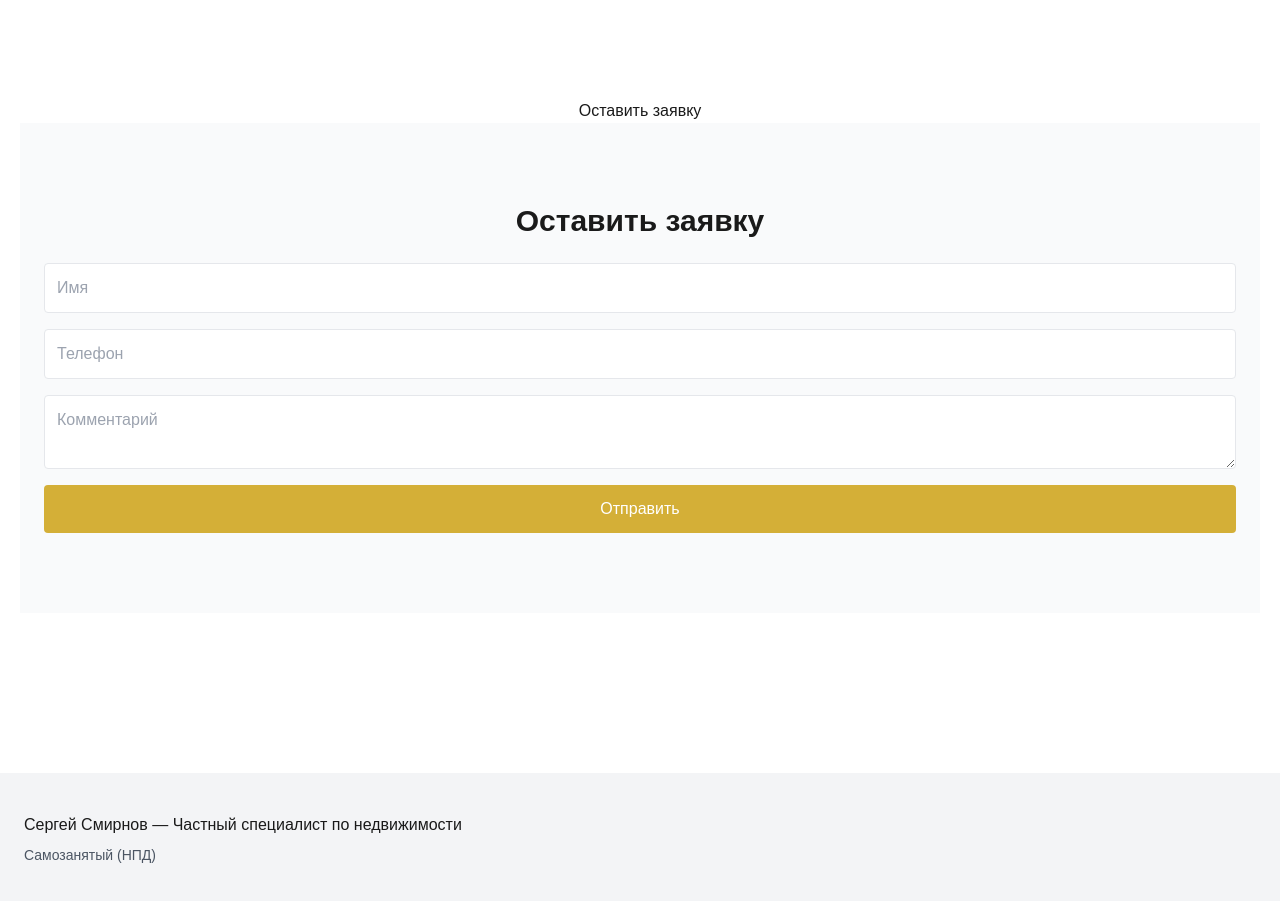
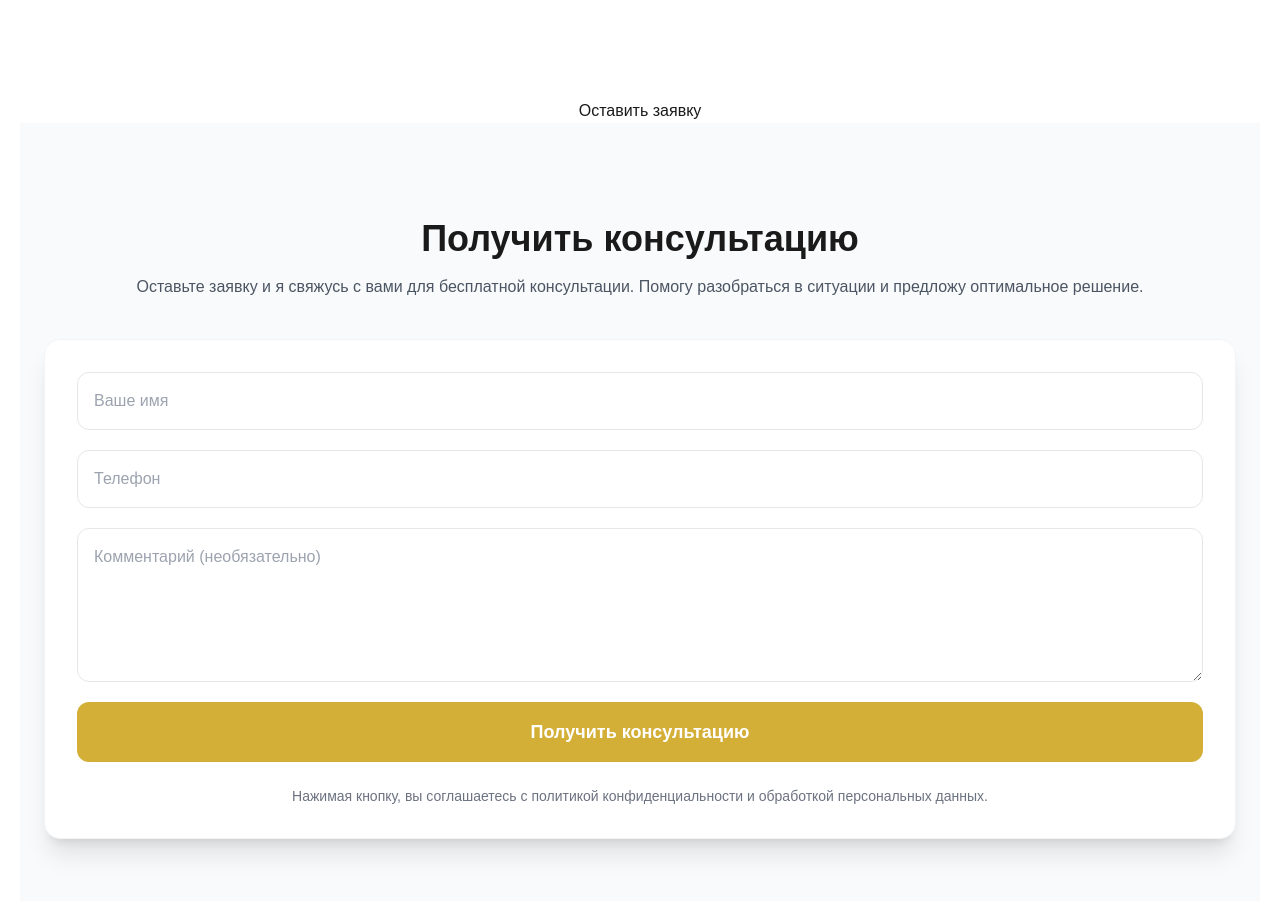
Before and after one commit to kvartirkavip2020-coder/smirnovprofi-site, a Next.js app: page / in a window 1280 px wide. Shown: the part 2700-3601 px from the top of the page. Built offline with nearby package versions, Linux system fonts and the light colour scheme.

Commit message:
Refactor ContactForm with new structure and styles
Updated the ContactForm component layout and styling.

```diff
--- a/components/ContactForm.tsx
+++ b/components/ContactForm.tsx
@@ -1,31 +1,65 @@
 export default function ContactForm() {
   return (
-    <section className="py-20 bg-gray-50">
-      <div className="container-custom max-w-xl">
-        <h2 className="text-3xl font-bold mb-6">
-          Оставить заявку
+    <section className="py-24 bg-gray-50">
+      <div className="container-custom max-w-3xl">
+
+        <div className="text-center mb-10">
+
+          <h2 className="text-4xl font-bold text-graphite">
+            Получить консультацию
           </h2>
 
-        <form className="flex flex-col gap-4">
+          <p className="mt-4 text-gray-600">
+            Оставьте заявку и я свяжусь с вами для бесплатной консультации.
+            Помогу разобраться в ситуации и предложу оптимальное решение.
+          </p>
+
+        </div>
+
+        <div className="bg-white rounded-2xl shadow-xl p-8 border border-gray-100">
+
+          <form className="flex flex-col gap-5">
+
             <input
-            placeholder="Имя"
-            className="border p-3 rounded"
+              type="text"
+              placeholder="Ваше имя"
+              className="border border-gray-200 p-4 rounded-xl focus:outline-none focus:border-yellow-500"
             />
 
             <input
+              type="tel"
               placeholder="Телефон"
-            className="border p-3 rounded"
+              className="border border-gray-200 p-4 rounded-xl focus:outline-none focus:border-yellow-500"
             />
 
             <textarea
-            placeholder="Комментарий"
-            className="border p-3 rounded"
+              rows={5}
+              placeholder="Комментарий (необязательно)"
+              className="border border-gray-200 p-4 rounded-xl focus:outline-none focus:border-yellow-500"
             />
 
-          <button className="gold-btn py-3 rounded">
-            Отправить
+            <button
+              type="submit"
+              className="
+                gold-btn
+                py-4
+                rounded-xl
+                text-lg
+                font-semibold
+              "
+            >
+              Получить консультацию
             </button>
+
           </form>
+
+          <p className="text-sm text-gray-500 mt-6 text-center">
+            Нажимая кнопку, вы соглашаетесь с политикой конфиденциальности
+            и обработкой персональных данных.
+          </p>
+
+        </div>
+
       </div>
     </section>
   );
```
Lines whose indentation alone changed are shown as unchanged.
